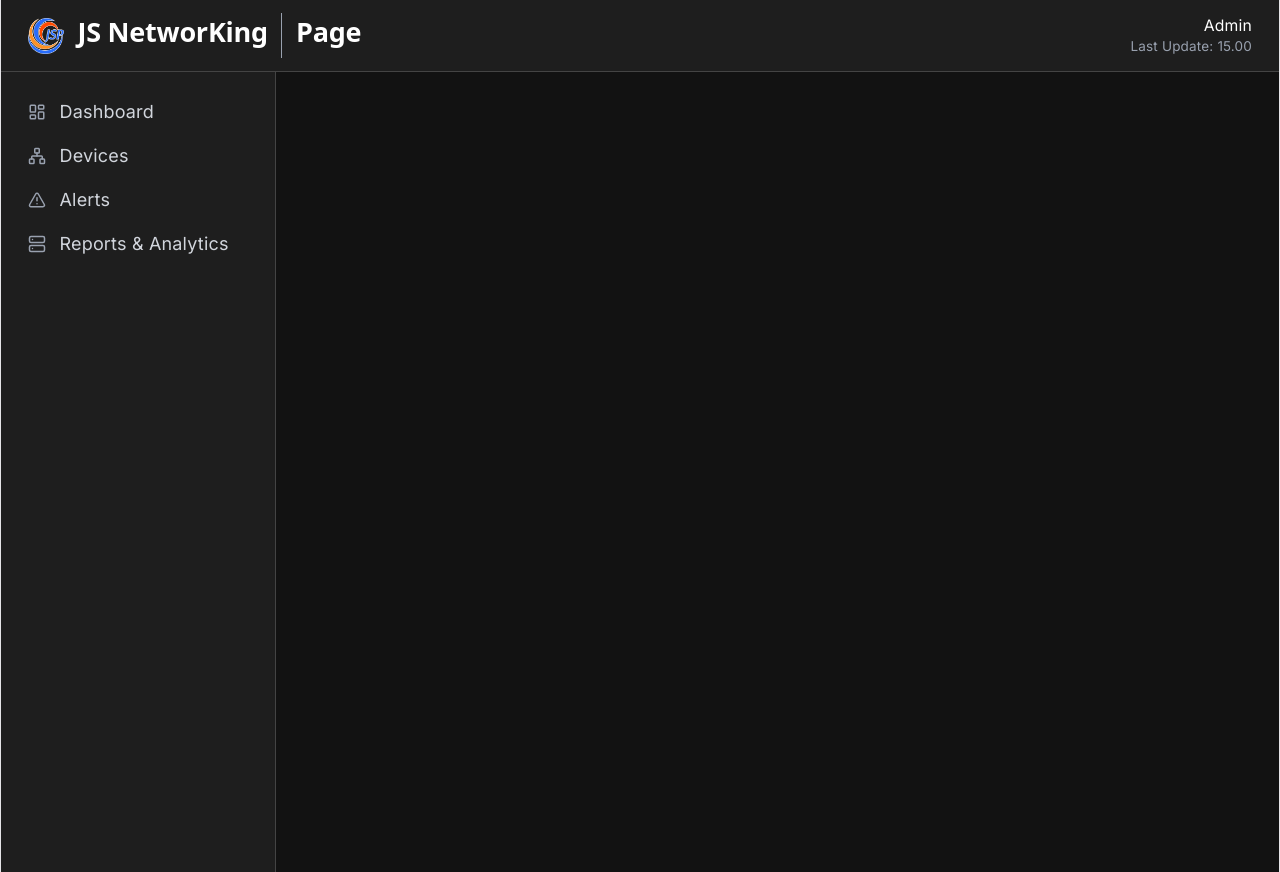
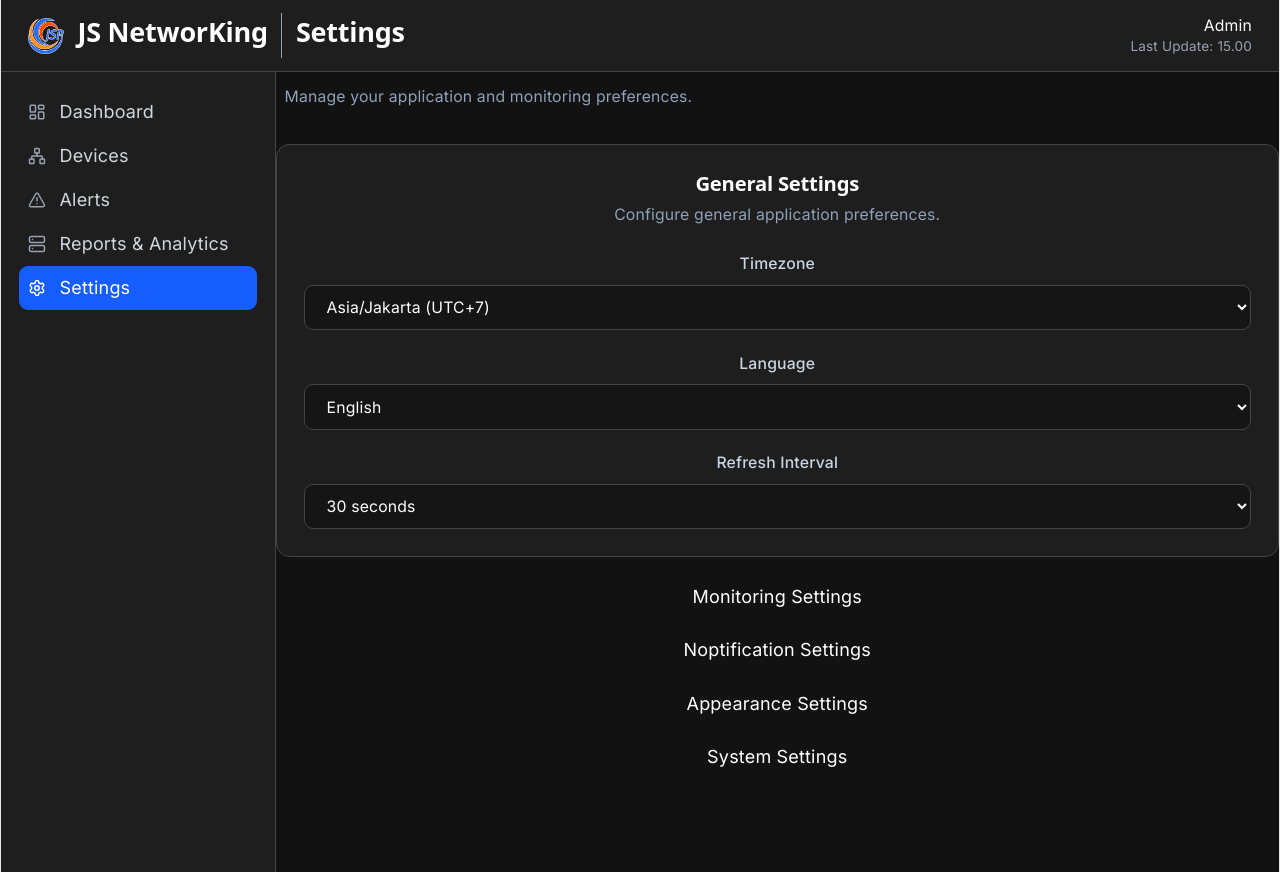
Before and after one commit to asano225/my-dashboard, a React (Vite) app: page /settings in a window 1280 px wide. Built offline with nearby package versions, Linux system fonts and the light colour scheme.

Commit message:
Start Making Settings Feature

```diff
--- a/src/App.jsx
+++ b/src/App.jsx
@@ -1,4 +1,7 @@
 import { BrowserRouter as Router, Routes, Route } from "react-router-dom";
+import { dummyData } from "./data/dummyDevice";
+import { useState } from "react";
+import { useEffect } from "react";
 import Topbar from "@/components/layout/Topbar";
 import Dashboard from "./pages/Dashboard";
 import DevicePage from "./pages/Device";
@@ -7,9 +10,7 @@ import DeviceDetail from "./pages/DetailDevice";
 import Alerts from "./pages/Alerts";
 import DeviceForm from "./pages/DeviceForm";
 import Reports from "./pages/Reports";
-import { dummyData } from "./data/dummyDevice";
-import { useState } from "react";
-import { useEffect } from "react";
+import SettingsPage from "./pages/Settings";
 
 export default function App() {
   const [devices, setDevices] = useState( () => {
@@ -46,6 +47,8 @@ export default function App() {
               <Route path="/alerts" element={<Alerts />} />
 
               <Route path="/reports" element={<Reports />} />
+
+              <Route path="/settings" element={<SettingsPage />} />
             </Routes>
           </div>
 
--- a/src/components/layout/Sidebar.jsx
+++ b/src/components/layout/Sidebar.jsx
@@ -1,5 +1,5 @@
 import { Link, useLocation } from "react-router-dom";
-import { LayoutDashboard, Network, Server, AlertTriangle } from "lucide-react";
+import { LayoutDashboard, Network, Server, AlertTriangle, Settings } from "lucide-react";
 
 export default function Sidebar() {
   const location = useLocation();
@@ -36,6 +36,13 @@ export default function Sidebar() {
           active={location.pathname === "/reports"}
         />
 
+        <SidebarItem
+          to="/settings"
+          icon={<Settings size={18} />}
+          label="Settings"
+          active={location.pathname === "/settings"}
+        />
+
       </nav>
     </aside>
   );
--- a/src/components/layout/menuConfig.js
+++ b/src/components/layout/menuConfig.js
@@ -27,4 +27,8 @@ export const menuItems = [
     path: "/reports",
     label: "Reports & Analytics",
   },
+  {
+    path: "/settings",
+    label: "Settings",
+  },
 ];
--- /dev/null
+++ b/src/components/settings/AppearanceSettings.jsx
@@ -0,0 +1,3 @@
+export default function AppearanceSettings() {
+  return <div>Appearance Settings</div>;
+}
--- /dev/null
+++ b/src/components/settings/GeneralSettings.jsx
@@ -0,0 +1,89 @@
+export default function GeneralSettings({ settings, setSettings }) {
+  const handleChange = (e) => {
+    const { name, value } = e.target;
+
+    setSettings((prev) => ({
+      ...prev,
+      [name]: value,
+    }));
+  };
+
+  return (
+    <section className="rounded-xl border border-[#444444] bg-[#1e1e1e] p-6">
+      <div className="mb-6">
+        <h2 className="text-lg font-semibold text-white">
+          General Settings
+        </h2>
+
+        <p className="mt-1 text-sm text-slate-400">
+          Configure general application preferences.
+        </p>
+      </div>
+
+      <div className="space-y-5">
+
+        {/* Timezone */}
+        <div>
+          <label className="mb-2 block text-sm font-medium text-slate-300">
+            Timezone
+          </label>
+
+          <select
+            name="timezone"
+            value={settings.timezone}
+            onChange={handleChange}
+            className="w-full rounded-lg border border-[#444444] bg-[#151515] px-4 py-2.5 text-sm text-white outline-none focus:border-blue-500"
+          >
+            <option value="Asia/Jakarta">
+              Asia/Jakarta (UTC+7)
+            </option>
+
+            <option value="Asia/Makassar">
+              Asia/Makassar (UTC+8)
+            </option>
+
+            <option value="Asia/Jayapura">
+              Asia/Jayapura (UTC+9)
+            </option>
+          </select>
+        </div>
+
+        {/* Language */}
+        <div>
+          <label className="mb-2 block text-sm font-medium text-slate-300">
+            Language
+          </label>
+
+          <select
+            name="language"
+            value={settings.language}
+            onChange={handleChange}
+            className="w-full rounded-lg border border-[#444444] bg-[#151515] px-4 py-2.5 text-sm text-white outline-none focus:border-blue-500"
+          >
+            <option value="English">English</option>
+            <option value="Indonesian">Indonesian</option>
+          </select>
+        </div>
+
+        {/* Refresh Interval */}
+        <div>
+          <label className="mb-2 block text-sm font-medium text-slate-300">
+            Refresh Interval
+          </label>
+
+          <select
+            name="refreshInterval"
+            value={settings.refreshInterval}
+            onChange={handleChange}
+            className="w-full rounded-lg border border-[#444444] bg-[#151515] px-4 py-2.5 text-sm text-white outline-none focus:border-blue-500"
+          >
+            <option value={15}>15 seconds</option>
+            <option value={30}>30 seconds</option>
+            <option value={60}>1 minute</option>
+            <option value={300}>5 minutes</option>
+          </select>
+        </div>
+      </div>
+    </section>
+  );
+}
--- /dev/null
+++ b/src/components/settings/MonitoringSettings.jsx
@@ -0,0 +1,3 @@
+export default function GenerMonitoringSettingsalSettings() {
+  return <div>Monitoring Settings</div>;
+}
--- /dev/null
+++ b/src/components/settings/NotificationSettings.jsx
@@ -0,0 +1,3 @@
+export default function NotificationSettings() {
+  return <div>Noptification Settings</div>;
+}
--- /dev/null
+++ b/src/components/settings/SystemSettings.jsx
@@ -0,0 +1,3 @@
+export default function SystemSettings() {
+  return <div>System Settings</div>;
+}
--- /dev/null
+++ b/src/pages/Settings.jsx
@@ -0,0 +1,43 @@
+import { useState } from "react";
+import GeneralSettings from "../components/settings/GeneralSettings";
+import MonitoringSettings from "../components/settings/MonitoringSettings";
+import NotificationSettings from "../components/settings/NotificationSettings";
+import AppearanceSettings from "../components/settings/AppearanceSettings"
+import SystemSettings from "../components/settings/SystemSettings";
+
+export default function SettingsPage() {
+  const [settings, setSettings] = useState({
+    timezone: "Asia/Jakarta",
+    language: "English",
+    refreshInterval: 30,
+  });
+
+  return (
+    <div className="space-y-6">
+      {/* Header */}
+      <div>
+        <p className="mt-1 text-sm text-slate-400 p-2 text-left">
+          Manage your application and monitoring preferences.
+        </p>
+      </div>
+
+      {/* General */}
+      <GeneralSettings
+        settings={settings}
+        setSettings={setSettings}
+      />
+
+      {/* Monitoring */}
+      <MonitoringSettings />
+
+      {/* Notifications */}
+      <NotificationSettings />
+
+      {/* Appearance */}
+      <AppearanceSettings />
+
+      {/* System */}
+      <SystemSettings />
+    </div>
+  );
+}
```
